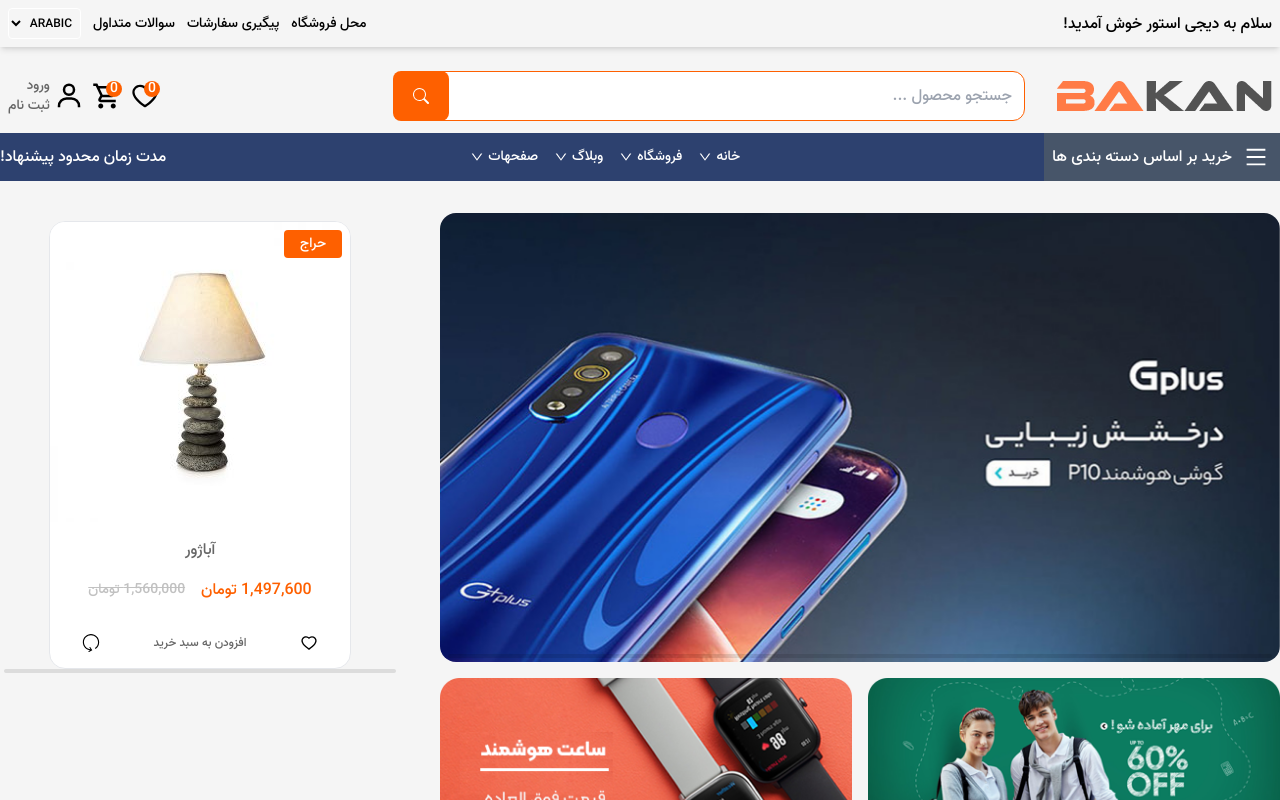
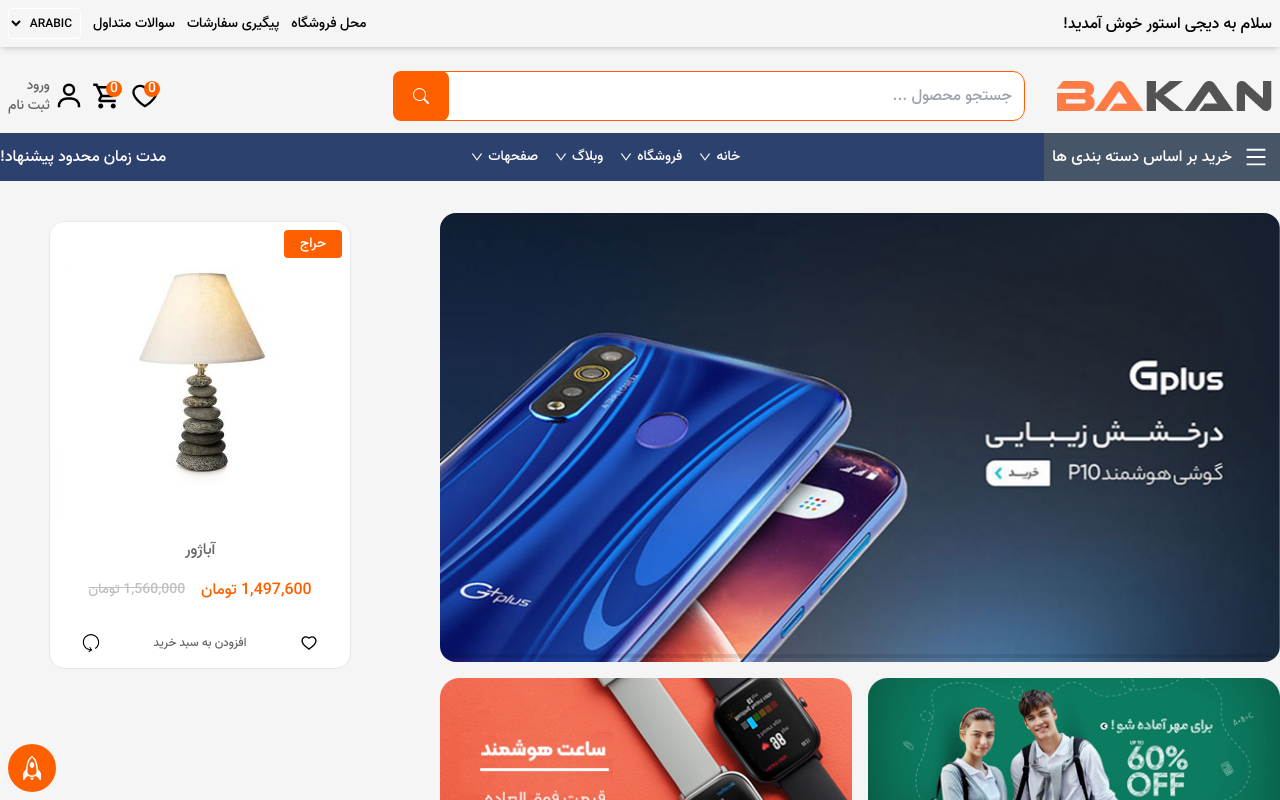
Before and after one commit to mmdreza-developer/digistore, a React (Vite) app: page / in a window 1280 px wide. Shown: the top 800 px of the page. Built offline with nearby package versions, Linux system fonts and the light colour scheme.

Commit message:
add scroller top

```diff
--- a/src/Components/HeaderSection/Navbar/Navbar.jsx
+++ b/src/Components/HeaderSection/Navbar/Navbar.jsx
@@ -15,12 +15,6 @@
   const dispatch = useDispatch()
   const removeCart = (itemId) => {
     dispatch(removeToCart(itemId))
-  }
-  const IncrementProduct = (itemId) => {
-    dispatch(incrementQuantity(itemId))
-  }
-  const DecrementProduct = (itemId) => {
-    dispatch(decrementQuantity(itemId))
   }
   return (
     <div className='flex flex-col gap-2 md:flex-row justify-between items-center pt-6 px-2 container'>
--- a/src/Components/Layout/Layout.jsx
+++ b/src/Components/Layout/Layout.jsx
@@ -3,8 +3,10 @@
 import Navbar from '../HeaderSection/Navbar/Navbar'
 import Menubar from '../HeaderSection/Menubar/Menubar'
 import Footer from '../Footer/Footer'
+import ScrollerTop from '../ScrollerTop/ScrollerTop'
 
 export default function Layout({ title, children }) {
+
     useEffect(() => {
         document.title = title
     })
@@ -19,6 +21,7 @@
             <footer>
                 <Footer />
             </footer>
+             <ScrollerTop />
         </>
     )
 }
--- /dev/null
+++ b/src/Components/ScrollerTop/ScrollerTop.jsx
@@ -0,0 +1,15 @@
+import React from 'react'
+import { BsRocket } from 'react-icons/bs'
+
+export default function ScrollerTop() {
+    const scrollHandler = () => {
+        window.scrollTo(0, 0)
+    }
+    return (
+        <div
+            onClick={scrollHandler}
+            className='text-white p-3 rounded-full bg-orange flex items-center justify-center transition-all fixed bottom-2 left-2 transform hover:-translate-y-2 text-2xl  hover:bg-orange-dark cursor-pointer'>
+            <BsRocket />
+        </div>
+    )
+}
--- a/src/Pages/Index/Index.jsx
+++ b/src/Pages/Index/Index.jsx
@@ -9,8 +9,6 @@
 import SlideNextButton from '../../Components/SlideNextButton/SlideNextButton';
 import SlidePrevButton from '../../Components/SlidePrevButton/SlidePrevButton';
 import { Link } from 'react-router-dom';
-import { SlReload } from "react-icons/sl"
-import { AiOutlineHeart } from 'react-icons/ai';
 import FeaturesBox from '../../Components/FeaturesBox/FeaturesBox';
 import BestSellingProducts from '../../Components/BestSellingProducts/BestSellingProducts';
 import AOS from 'aos';
@@ -60,10 +58,6 @@
               // modules={[Navigation, Pagination, Scrollbar, A11y]}
               spaceBetween={50}
               slidesPerView={1}
-              onSlideChange={() => console.log('slide change')}
-              onSwiper={(swiper) => console.log(swiper)}
-              pagination={{ clickable: true }}
-              scrollbar={{ draggable: true }}
             >
               <div className='absolute z-10 top-1/3 right-0 transition-all duration-300 opacity-0 group-hover:opacity-100'>
                 <SlidePrevButton />
--- a/src/index.css
+++ b/src/index.css
@@ -37,6 +37,7 @@
 
 * {
     font-family: Vazir-Medium;
+    @apply scroll-smooth
 }
 
 a {
```
